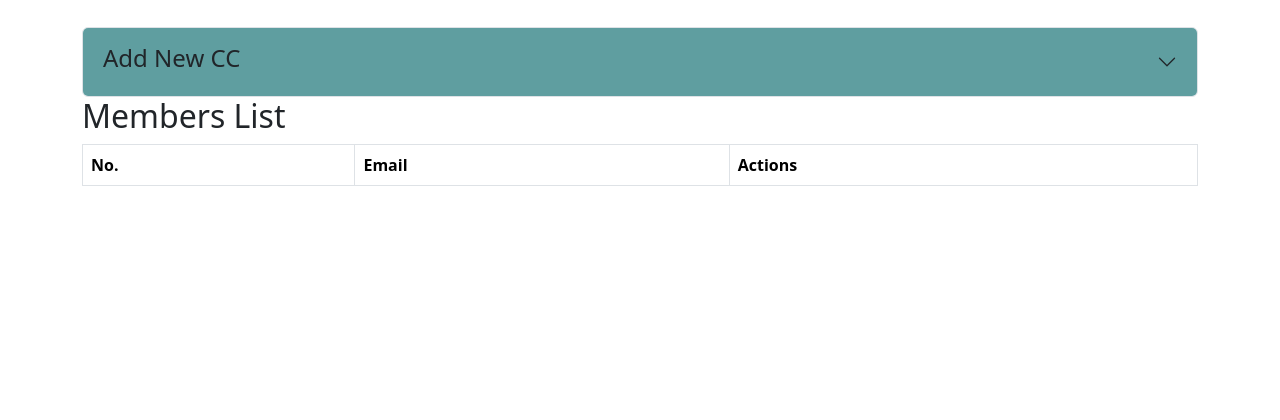
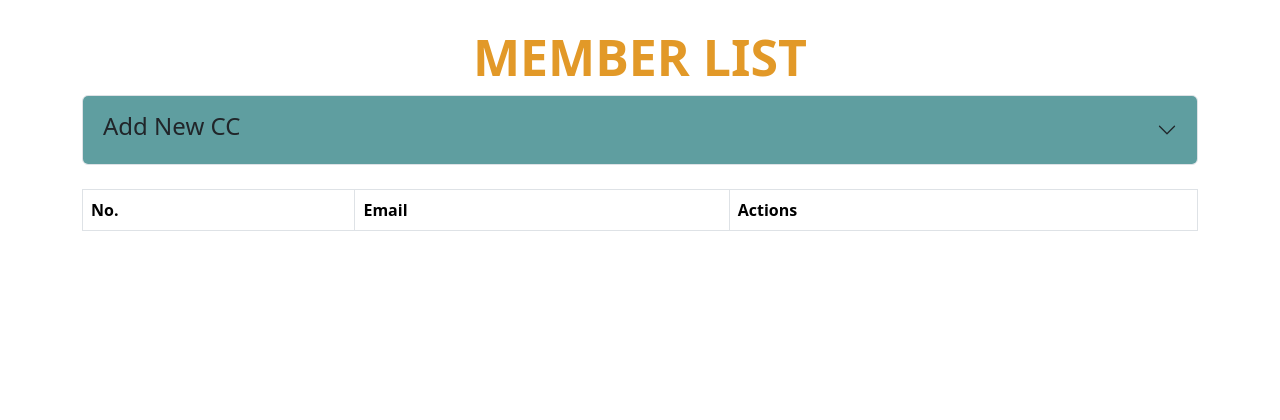
Before and after one commit to fymran/sso_aa, a Flask app: page /members in a window 1280 px wide. Shown: the part 181-601 px from the top of the page. Run offline with Flask 3, Linux system fonts and the light colour scheme; the visitor is signed in with stand-in values (Sample User, id 1); data that the repository does not hold is empty.

Commit message:
Update members.html
done

```diff
--- a/templates/admin/members.html
+++ b/templates/admin/members.html
@@ -5,6 +5,7 @@
         <meta name="viewport" content="width=device-width, initial-scale=1.0">
         <title>Admin - CC</title>
         <link href="https://cdn.jsdelivr.net/npm/bootstrap@5.3.3/dist/css/bootstrap.min.css" rel="stylesheet" integrity="sha384-QWTKZyjpPEjISv5WaRU9OFeRpok6YctnYmDr5pNlyT2bRjXh0JMhjY6hW+ALEwIH" crossorigin="anonymous">
+        <link rel="icon" type="image/jpg" href="{{ url_for('static', filename='image/ssoaa_logo.jpg') }}">
     </head>
 <body>
     {% include '/admin/admin_header.html' %}
@@ -16,6 +17,7 @@
             </div>
         {% endif %}
     {% endwith %}
+    <h2 style="text-align:center; font-size:50px; color:#e29928; font-weight: bold;">MEMBER LIST</h2>
     <div class="accordion" id="accordionExample">
         <div class="accordion-item">
             <h2 class="accordion-header">
@@ -30,14 +32,14 @@
                             <label for="email" class="form-label">Email</label>
                             <input type="email" class="form-control" id="email" name="email" required>
                         </div>
-                        <button type="submit" class="btn btn-primary">Add Member</button>
+                        <button type="submit" class="btn btn-success">Add</button>
                         <a href="/members" class="btn btn-secondary">Cancel</a>
                     </form>
                 </div>
             </div>
         </div>
     </div>
-    <h2>Members List</h2>
+<br>
     <div class="overflow-y-scroll" style="max-height: 600px;">
         <table class="table table-bordered">
             <thead>
@@ -55,11 +57,11 @@
 
                     <!-- Actions for edit, delete, and assign -->
                     <td>
-                        <a data-bs-toggle="offcanvas" data-bs-target="#offcanvasEdit{{ member[0] }}" aria-controls="offcanvasEdit" class="btn btn-primary">Edit</a>
+                        <a data-bs-toggle="offcanvas" data-bs-target="#offcanvasEdit{{ member[0] }}" aria-controls="offcanvasEdit" class="btn btn-sm btn-warning">Edit</a>
                         <form action="{{ url_for('members.delete_member', member_id=member[0]) }}" method="POST" style="display:inline;">
-                            <button type="submit" class="btn btn-danger" onclick="return confirm('Are you sure you want to delete this member?');">Delete</button>
+                            <button type="submit" class="btn btn-sm btn-danger" onclick="return confirm('Are you sure you want to delete this member?');">Delete</button>
                         </form>
-                        <a href="{{ url_for('team.assign_team', member_id=member[0]) }}" class="btn btn-info">Assign Team</a>
+                        <a href="{{ url_for('team.assign_team', member_id=member[0]) }}" class="btn btn-sm btn-info">Assign Team</a>
                     </td>
                 </tr>
 
```
